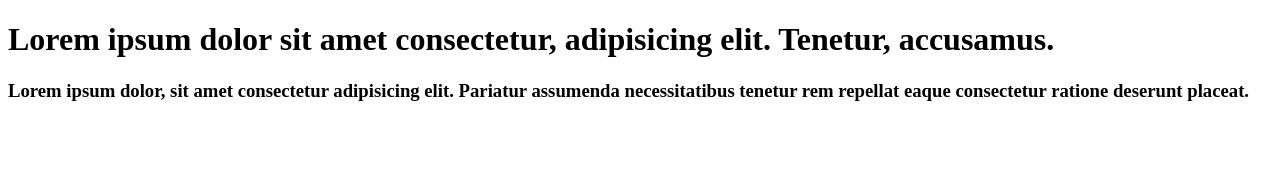
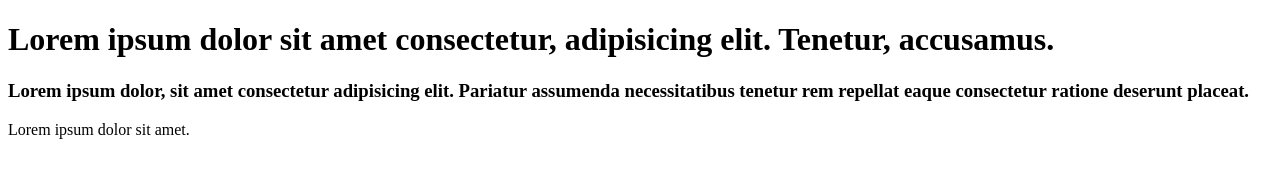
Before and after one commit to mahfujurr/m-03, a plain HTML site: page index.html in a window 1280 px wide. Drawn offline with Linux system fonts and the light colour scheme.

Commit message:
styles added

```diff
--- a/index.html
+++ b/index.html
@@ -9,5 +9,6 @@
 <body>
     <h1>Lorem ipsum dolor sit amet consectetur, adipisicing elit. Tenetur, accusamus.</h1>
     <h3>Lorem ipsum dolor, sit amet consectetur adipisicing elit. Pariatur assumenda necessitatibus tenetur rem repellat eaque consectetur ratione deserunt placeat.</h3>
+    <p>Lorem ipsum dolor sit amet.</p>
 </body>
 </html>
--- /dev/null
+++ b/style.css
@@ -0,0 +1,3 @@
+p{
+    color: red;
+}
```
